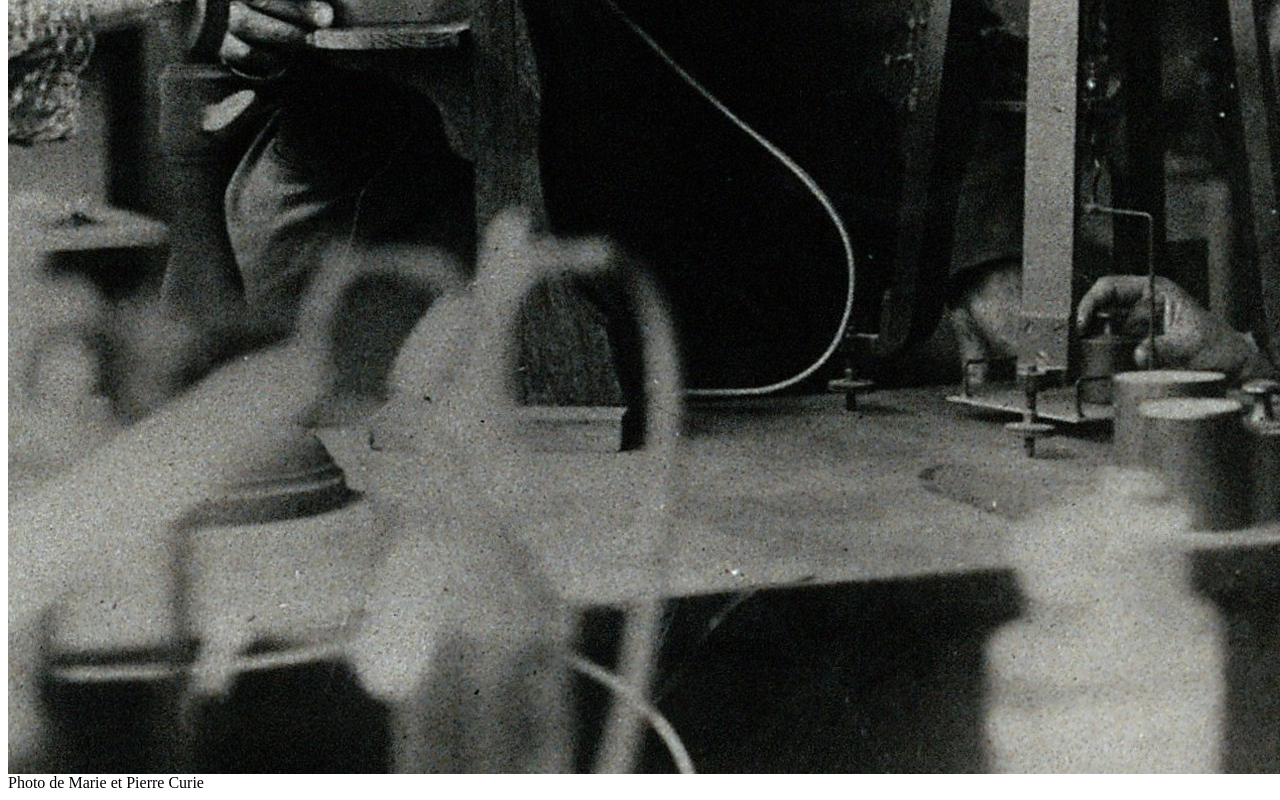
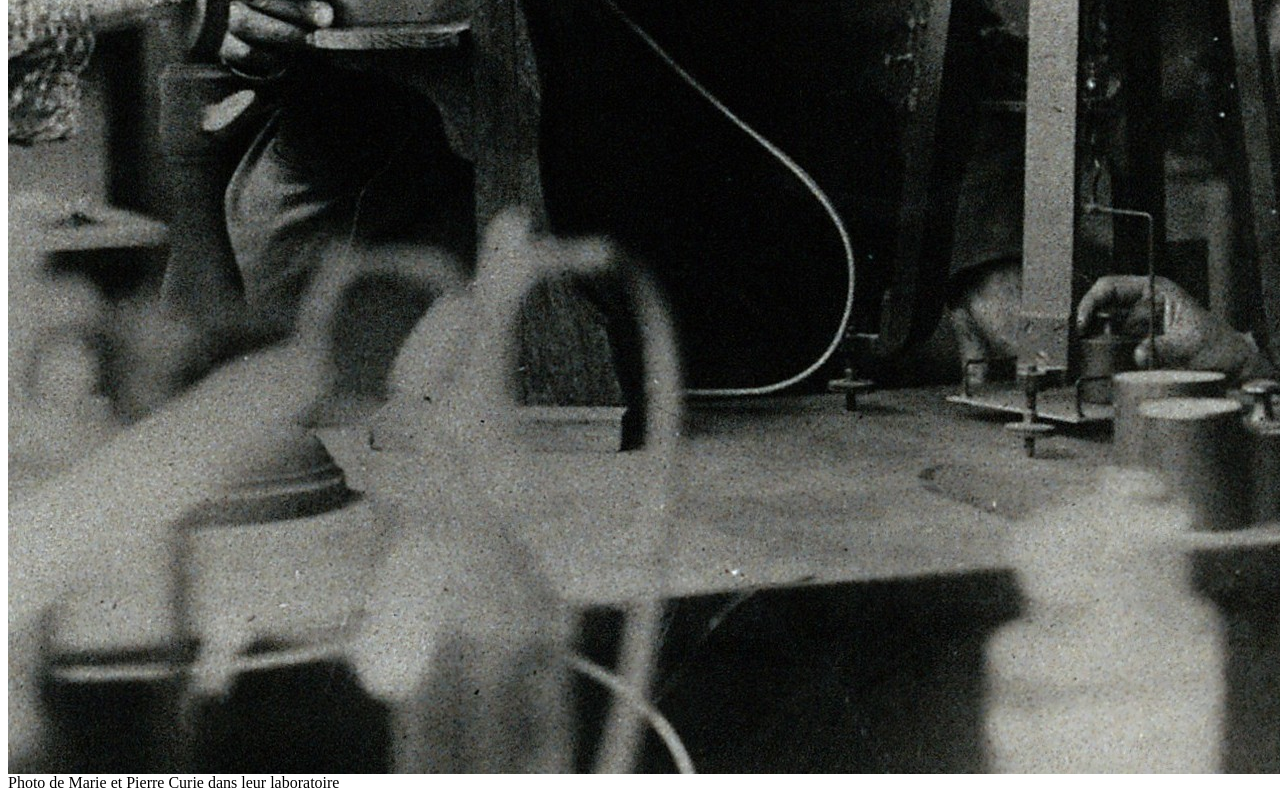
Before and after one commit to MoogMt/CurieEnLigne, a plain HTML site: page index.html in a window 1280 px wide. Shown: the part 974-1774 px from the top of the page. Drawn offline with Linux system fonts and the light colour scheme.

Commit message:
modified:   index.html

```diff
--- a/index.html
+++ b/index.html
@@ -2,7 +2,7 @@
   <div>
     <img src="Pictures/Pierre_and_Marie_Curie.jpg" alt="PMC" />
     <div>
-      Photo de Marie et Pierre Curie
+      Photo de Marie et Pierre Curie dans leur laboratoire
     </div>
   </div>
 </div>
```
